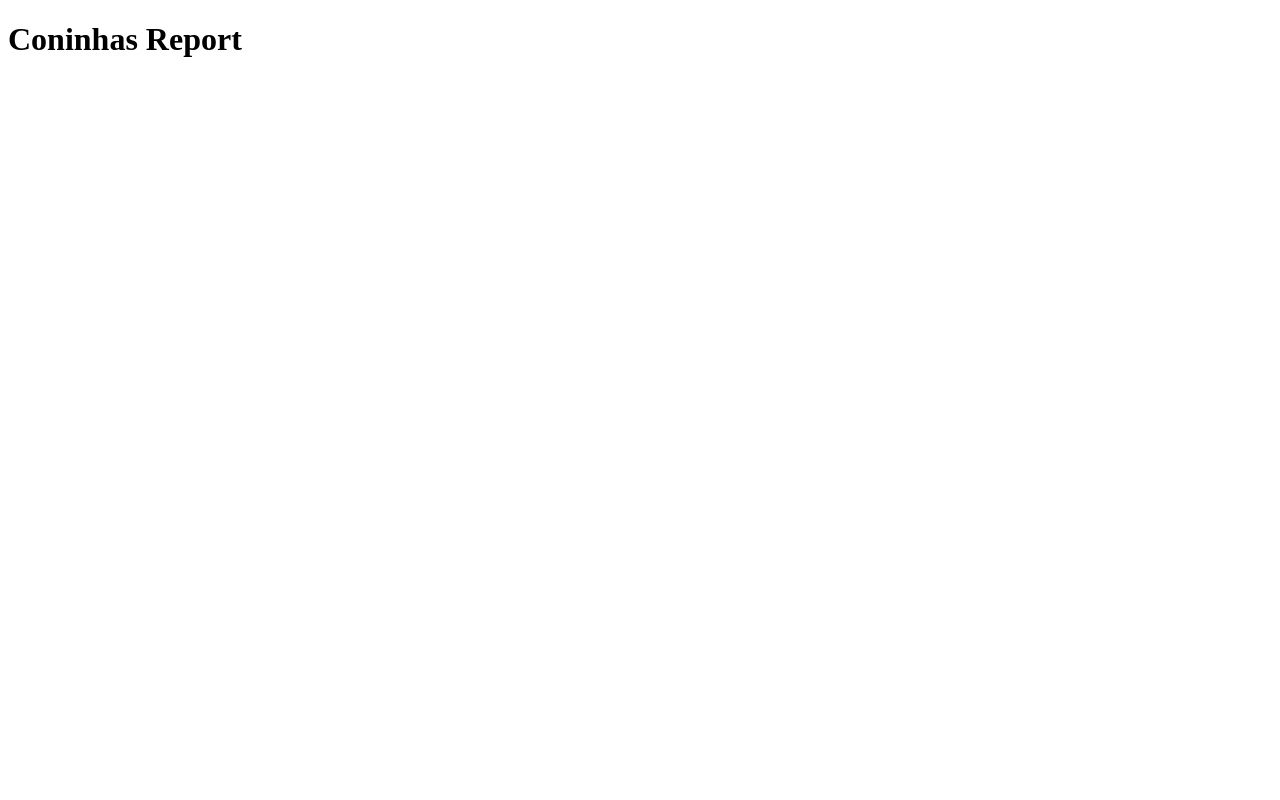
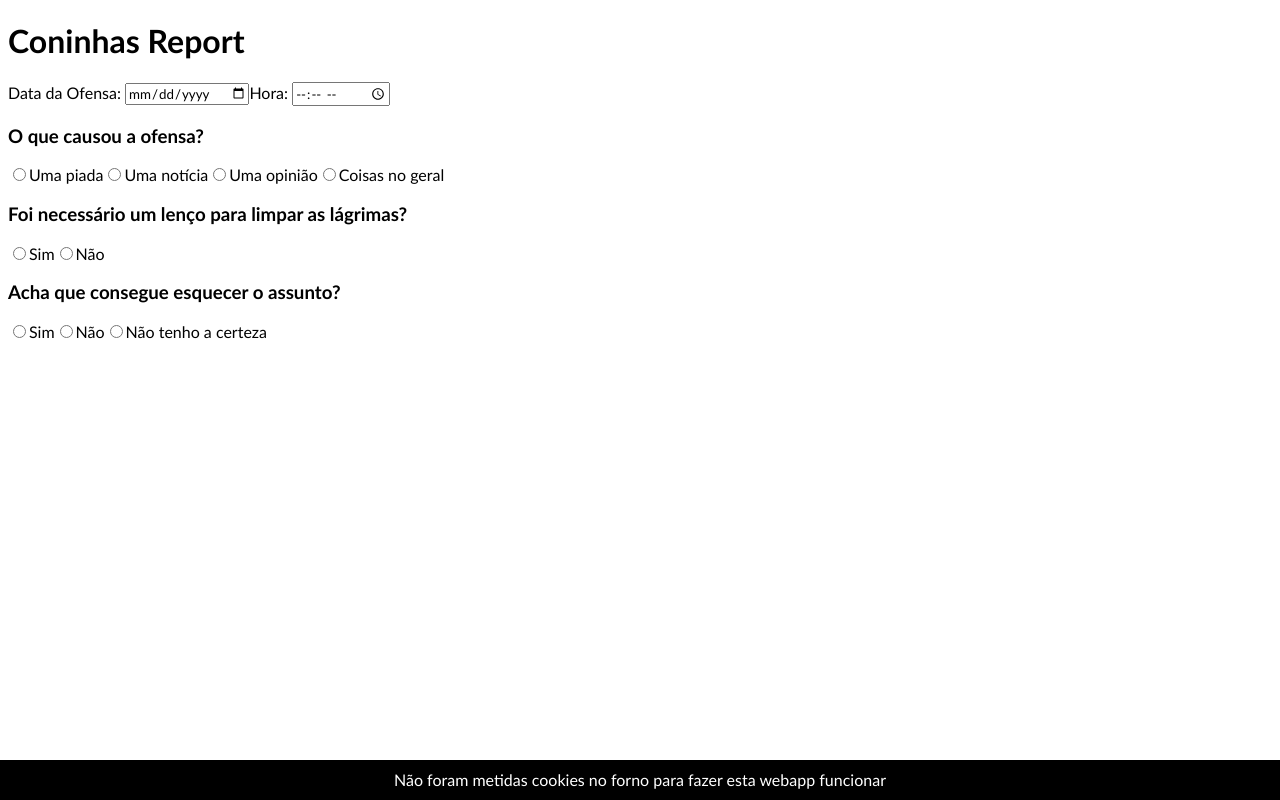
Before and after one commit to zecarlosnunes/coninhas-report, an Angular app: page / in a window 1280 px wide. Built offline with nearby package versions, Linux system fonts and the light colour scheme.

Commit message:
Added form

```diff
--- a/src/app/app.component.html
+++ b/src/app/app.component.html
@@ -1 +1,3 @@
 <h1>Coninhas Report</h1>
+<app-coninhas-form></app-coninhas-form>
+<div class="cookie-banner">Não foram metidas cookies no forno para fazer esta webapp funcionar</div>
--- a/src/app/app.component.scss
+++ b/src/app/app.component.scss
@@ -0,0 +1,24 @@
+.noselect {
+  -webkit-touch-callout: none; /* iOS Safari */
+    -webkit-user-select: none; /* Safari */
+     -khtml-user-select: none; /* Konqueror HTML */
+       -moz-user-select: none; /* Old versions of Firefox */
+        -ms-user-select: none; /* Internet Explorer/Edge */
+            user-select: none; /* Non-prefixed version, currently
+                                  supported by Chrome, Edge, Opera and Firefox */
+}
+
+.cookie-banner{
+  @extend .noselect;
+
+  background-color: black;
+  bottom: 0;
+  left: 0;
+  color: white;
+  height: 25px;
+  position: fixed;
+  text-align: center;
+  padding-top: 10px;
+  padding-bottom: 5px;
+  width: 100%;
+}
--- a/src/app/app.module.ts
+++ b/src/app/app.module.ts
@@ -3,10 +3,12 @@ import { NgModule } from '@angular/core';
 
 import { AppRoutingModule } from './app-routing.module';
 import { AppComponent } from './app.component';
+import { ConinhasFormComponent } from './components/coninhas-form/coninhas-form.component';
 
 @NgModule({
   declarations: [
-    AppComponent
+    AppComponent,
+    ConinhasFormComponent
   ],
   imports: [
     BrowserModule,
--- /dev/null
+++ b/src/app/components/coninhas-form/coninhas-form.component.html
@@ -0,0 +1,35 @@
+<div>
+  <div>
+    <label>Data da Ofensa: </label>
+    <input name="date" type="date" />
+    <label for="">Hora: </label>
+    <input name="hour" type="time" />
+  </div>
+  <div>
+    <h3>O que causou a ofensa?</h3>
+    <input id="joke" name="offense" type="radio" />
+    <label for="joke">Uma piada</label>
+    <input id="news" name="offense" type="radio" />
+    <label for="news">Uma notícia</label>
+    <input id="opinion" name="offense" type="radio" />
+    <label for="opinion">Uma opinião</label>
+    <input id="stuff" name="offense" type="radio" />
+    <label for="stuff">Coisas no geral</label>
+  </div>
+  <div>
+    <h3>Foi necessário um lenço para limpar as lágrimas?</h3>
+    <input id="tearsyes" name="tears" type="radio" />
+    <label for="tearsyes">Sim</label>
+    <input id="tearsno" name="tears" type="radio" />
+    <label for="tearsno">Não</label>
+  </div>
+  <div>
+    <h3>Acha que consegue esquecer o assunto?</h3>
+    <input id="tearsyes" name="forget" type="radio" />
+    <label for="tearsyes">Sim</label>
+    <input id="tearsno" name="forget" type="radio" />
+    <label for="tearsno">Não</label>
+    <input id="tearsnotsure" name="forget" type="radio" />
+    <label for="tearsnotsure">Não tenho a certeza</label>
+  </div>
+</div>
--- /dev/null
+++ b/src/app/components/coninhas-form/coninhas-form.component.ts
@@ -0,0 +1,15 @@
+import { Component, OnInit } from '@angular/core';
+
+@Component({
+  selector: 'app-coninhas-form',
+  templateUrl: './coninhas-form.component.html',
+  styleUrls: ['./coninhas-form.component.scss']
+})
+export class ConinhasFormComponent implements OnInit {
+
+  constructor() { }
+
+  ngOnInit(): void {
+  }
+
+}
--- a/src/styles.scss
+++ b/src/styles.scss
@@ -1 +1,4 @@
 /* You can add global styles to this file, and also import other style files */
+*{
+  font-family: "Trebuchet MS", Helvetica, sans-serif;
+}
```
Also changed, not shown: src/app/components/coninhas-form/coninhas-form.component.scss (added), 1 other file (tests, documents, lock files or other folders).
